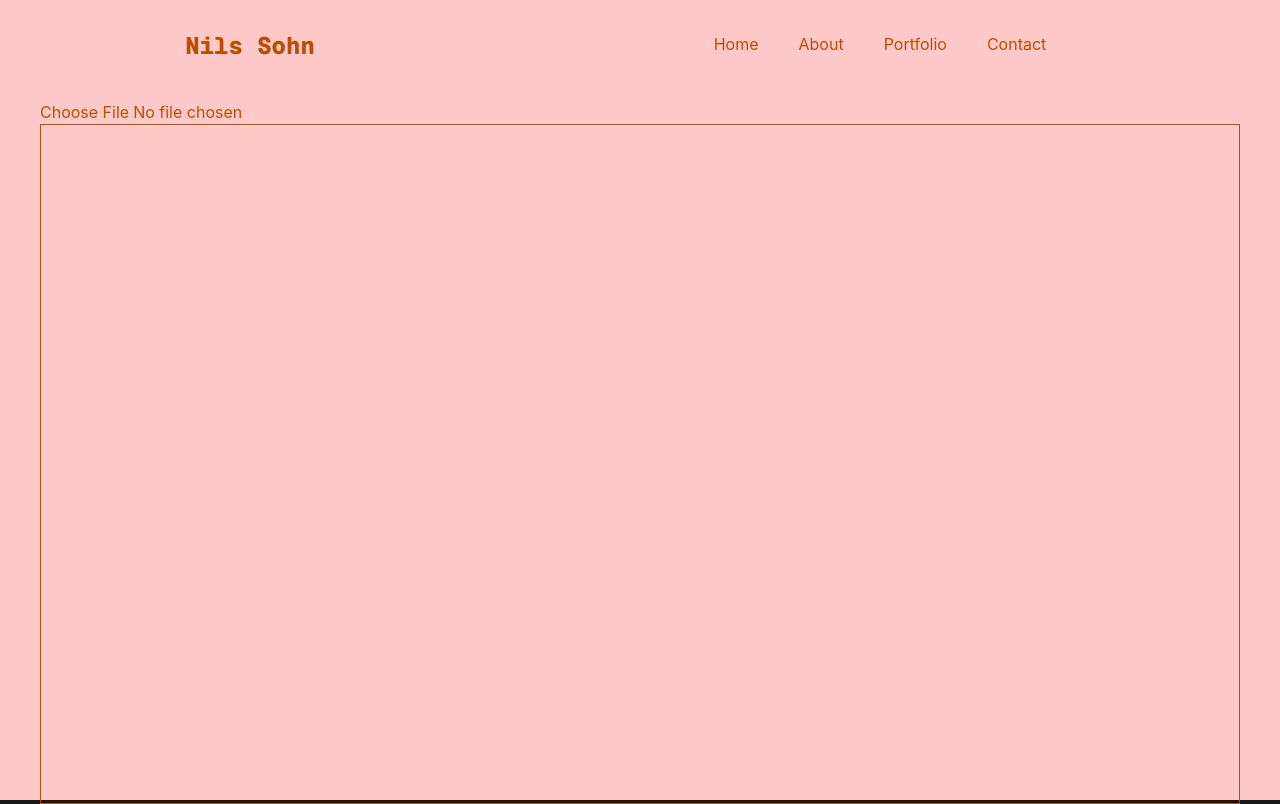
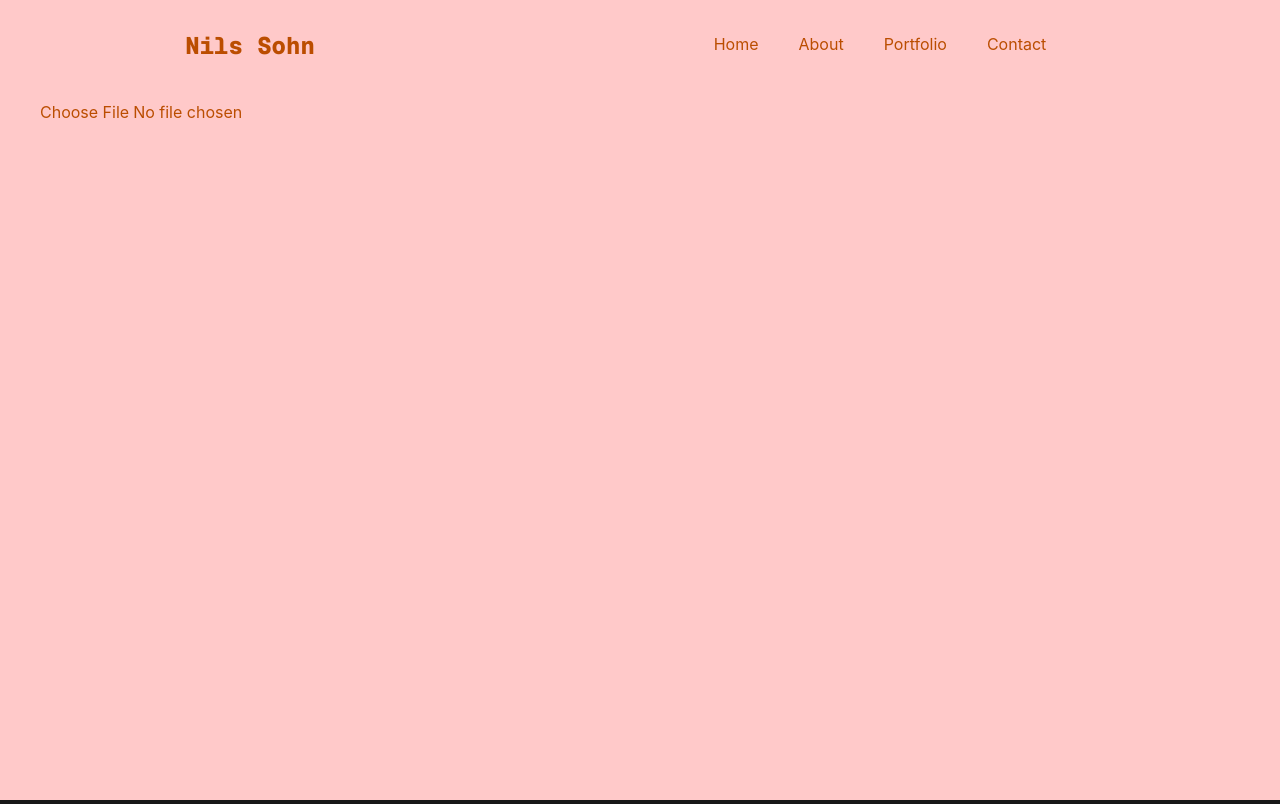
Before and after one commit to sohndotcloud/epub-online, a Next.js app: page / in a window 1280 px wide. Built offline with nearby package versions, Linux system fonts and the light colour scheme.

Commit message:
Implemented ebook reader

```diff
--- a/app/components/Reader.tsx
+++ b/app/components/Reader.tsx
@@ -2,7 +2,7 @@ import React, {ChangeEvent, useState} from 'react'
 import Ebooks from '../ebook/Ebooks';
 
 const Reader = () => {
-    const [ file, setFile ] = useState<File>();
+    const [ file, setFile ] = useState<File | null>(null);
 
     function handleChange(e: ChangeEvent<HTMLInputElement>) {
         if (e.target.files) {
@@ -13,7 +13,7 @@ const Reader = () => {
   return (
     <div className="">
       <input type="file" onChange={handleChange} />
-      <Ebooks file={file} />
+      {file && <Ebooks file={file} />}
     </div>
   )
 }
--- a/app/ebook/Ebooks.tsx
+++ b/app/ebook/Ebooks.tsx
@@ -4,32 +4,33 @@ import parse from 'xml-parser'
 import DOMPurify from 'dompurify'
 
 interface EbooksProps {
-    file: string;
+    file?: File;
 }
 
 const Ebooks: React.FC<EbooksProps> = ({ file }) => {
-  const [xml, setXml ] = useState<string>();
   const [content, setContent] = useState<string>("");
   const [page, setPage] = useState<number>(0);
   const [pages, setPages] = useState<string[]>([]);
     useEffect(() => {
     async function getContainerFile() {
       const zip = new JSZip();
-      const loadedZip = await zip.loadAsync(file);
+      if (!file) return;
+      const arrayBuffer = await file.arrayBuffer();
+      const loadedZip = await zip.loadAsync(arrayBuffer);
       const xmlString = await loadedZip.files["META-INF/container.xml"].async("string");
-      setXml(xmlString);
       const xmlObj = parse(xmlString);
       const manifestFile = xmlObj["root"]["children"][0]["children"][0]["attributes"]["full-path"];
       const manifestString = await loadedZip.files[manifestFile].async('string');
       const manifestXml = parse(manifestString);
       const size = manifestXml["root"]["children"][1]["children"].length;
-      let i = 4;
-      let pages = [];
+      let i = 0;
+      const pages = [];
 
       while (i < size) {
-        let currentFile = manifestXml["root"]["children"][1]["children"][i]["attributes"]["href"];
+        const currentFile = manifestXml["root"]["children"][1]["children"][i]["attributes"]["href"];
         if (currentFile.endsWith(".xhtml")) {
           let fileContent = "";
+          console.log(currentFile);
           if (loadedZip.files[currentFile]) {
             fileContent = await loadedZip.files[currentFile].async('string');
           } else {
```
